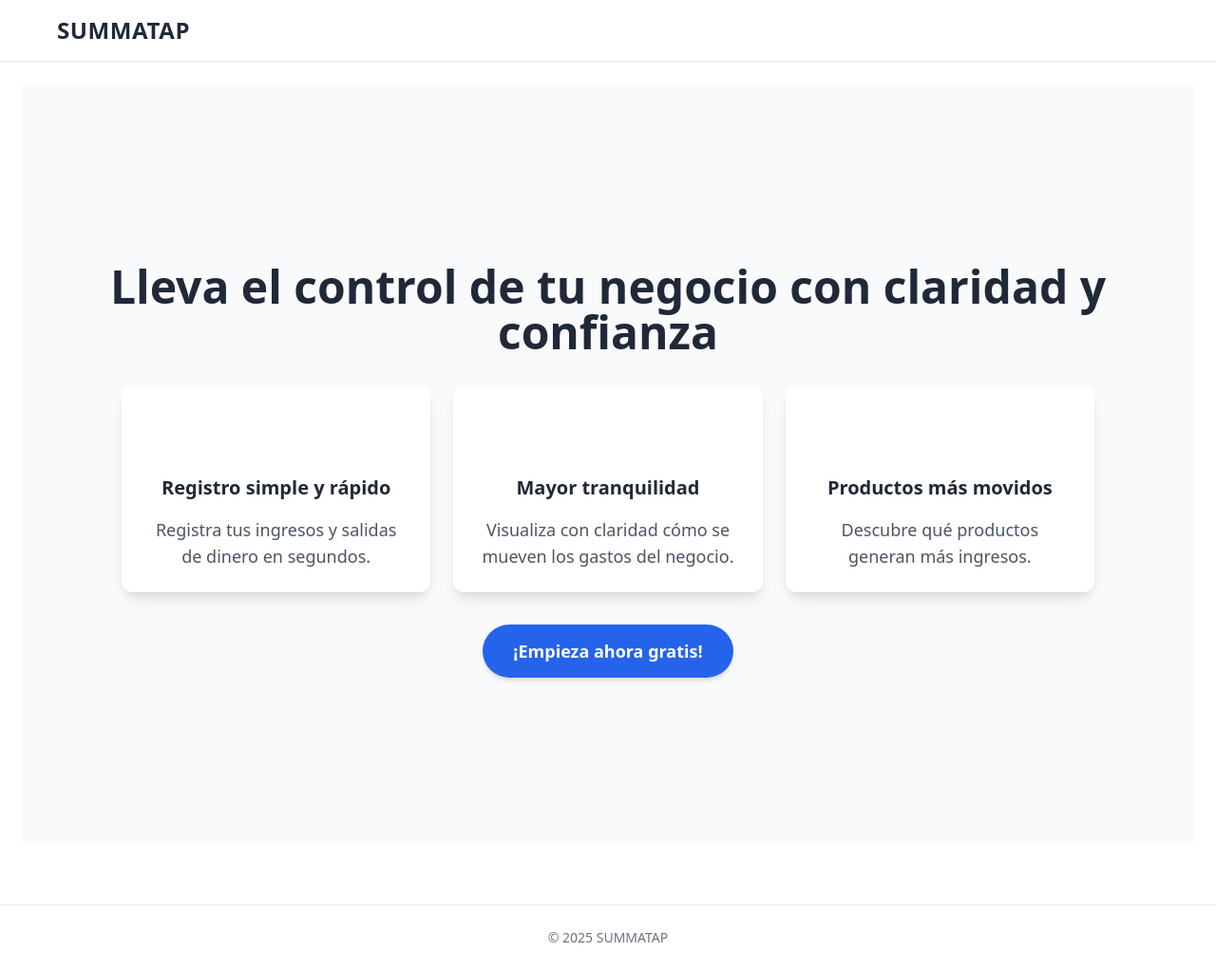
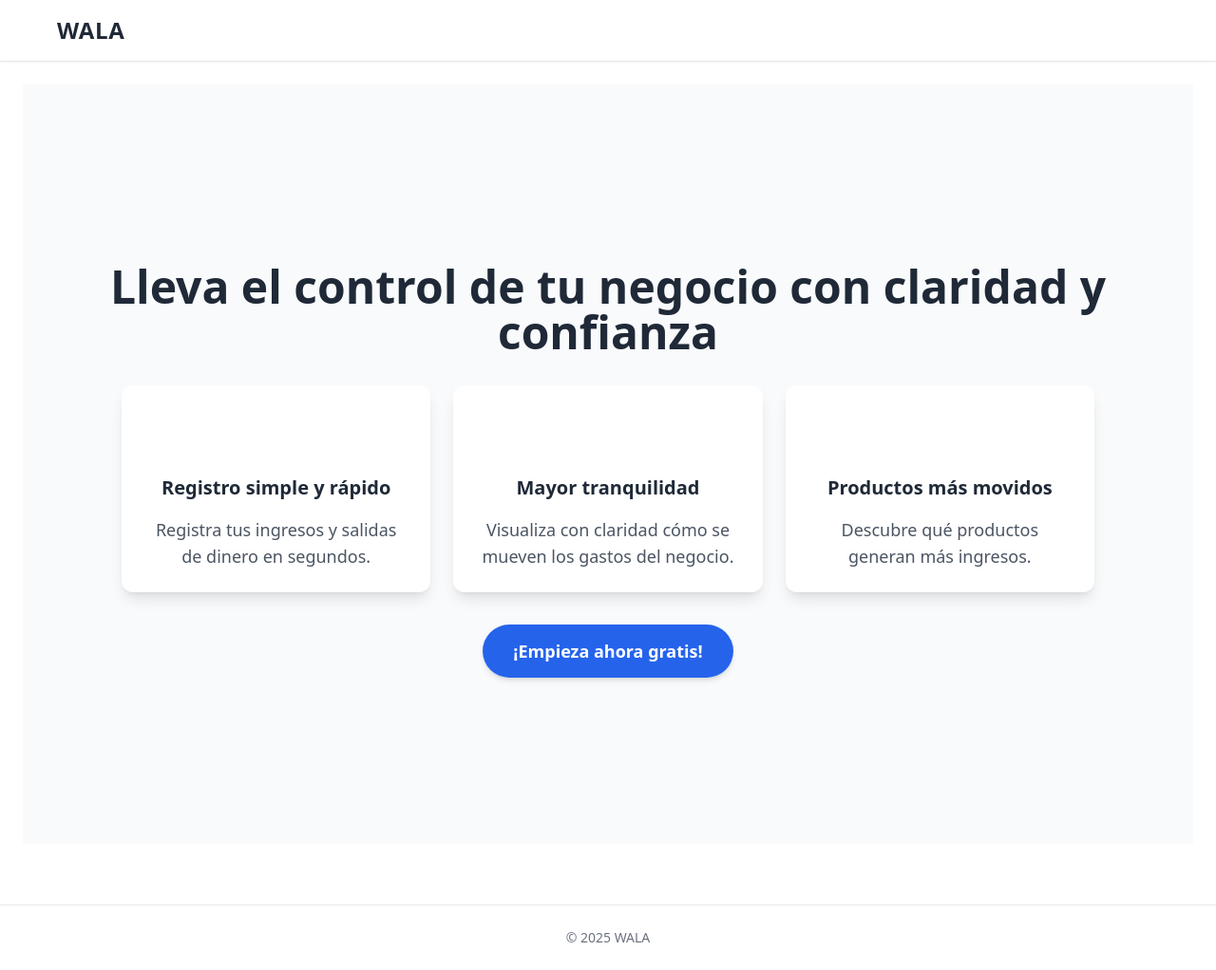
Before and after one commit to josenavarretedr/wala, a Vue app: page / in a window 1280 px wide. Shown: the whole page at 95% size. Built offline with nearby package versions, Linux system fonts and the light colour scheme; no server answers; some icons are missing.

Commit message:
redorder 0.0

```diff
--- a/index.html
+++ b/index.html
@@ -4,7 +4,7 @@
     <meta charset="UTF-8" />
     <link rel="icon" type="image/svg+xml" href="/vite.svg" />
     <meta name="viewport" content="width=device-width, initial-scale=1.0" />
-    <title>SUMMATAP</title>
+    <title>WALA</title>
   </head>
   <body>
     <div id="app"></div>
--- a/src/components/LayoutCmpts/Footer.vue
+++ b/src/components/LayoutCmpts/Footer.vue
@@ -2,7 +2,7 @@
   <footer
     class="bg-white border-t border-gray-200 text-gray-500 text-sm text-center py-6 mt-10"
   >
-    <p>© 2025 SUMMATAP</p>
+    <p>© 2025 WALA</p>
   </footer>
 </template>
 
--- a/src/components/LayoutCmpts/Header.vue
+++ b/src/components/LayoutCmpts/Header.vue
@@ -32,7 +32,7 @@ import { Folder } from "@iconoir/vue";
 const authStore = useAuthStore();
 const businessStore = useBusinessStore();
 
-const displayName = ref("SUMMATAP");
+const displayName = ref("WALA");
 
 const businessName = computed(() => {
   const id = businessStore.currentBusinessId;
@@ -45,9 +45,9 @@ watch(
   () => authStore.user.value,
   (newUser) => {
     if (!newUser) {
-      displayName.value = "SUMMATAP";
+      displayName.value = "WALA";
     } else {
-      displayName.value = businessName.value || "SUMMATAP";
+      displayName.value = businessName.value || "WALA";
     }
   },
   { immediate: true }
@@ -58,7 +58,7 @@ watch(
   () => businessStore.currentBusinessId,
   () => {
     if (authStore.user.value) {
-      displayName.value = businessName.value || "SUMMATAP";
+      displayName.value = businessName.value || "WALA";
     }
   }
 );
--- a/src/router/index.js
+++ b/src/router/index.js
@@ -3,7 +3,6 @@ import { createWebHistory, createRouter } from "vue-router";
 import { useAuthStore } from "@/stores/authStore"; // Importa el store de autenticación
 import DefaultLayout from "@/layouts/DefaultLayout.vue";
 import AuthLayout from "@/layouts/AuthLayout.vue";
-import Login from "@/pages/Login.vue";
 
 // Definir rutas
 const routes = [
@@ -33,16 +32,15 @@ const routes = [
       {
         path: 'login',
         name: 'Login',
-        component: Login
+        component: () => import('@/views/auth/Login.vue')
       },
       {
         path: 'register',
         name: 'RegisterView',
-        component: () => import('@/pages/Register.vue')
+        component: () => import('@/views/auth/Register.vue')
       },
     ],
   },
-
   {
     path: '/dashboard',
     component: () => import('@/layouts/DashboardLayout.vue'),
@@ -53,41 +51,63 @@ const routes = [
         name: 'DashboardRedirect',
         component: () => import('@/pages/DashboardRedirect.vue'),
       },
+
+      // Creación de nuevo negocio
       {
         path: 'createNewBusiness',
         name: 'CreateNewBusiness',
         component: () => import('@/components/Business/CreateNewBusiness.vue'),
       },
+
+      // Panel por negocio
       {
         path: ':idBusiness',
         name: 'Dashboard',
         component: () => import('@/pages/Dashboard.vue'),
       },
+
+      // Módulo de Registro Contable
       {
         path: 'basicAccountingRecordsBook',
+        component: () => import('@/pages/BasicAccountingRecordsWrapper.vue'),
+        children: [
+          {
+            path: '',
             name: 'BasicAccountingRecordsBook',
             component: () => import('@/pages/BasicAccountingRecordsWrapper.vue'),
           },
           {
-        path: 'basicAccountingRecordsBook/:registerId',
+            path: ':registerId',
             name: 'DetailsRecords',
-        component: () => import('@/components/HistorialRecords/DetailsRecords.vue')
+            component: () => import('@/components/HistorialRecords/DetailsRecords.vue'),
+          }
+        ]
+      },
+
+      // Módulo de Caja Diaria
+      {
+        path: 'cashClosureApp',
+        component: () => import('@/components/cashClosureApp/CashClosureApp.vue'),
+        children: [
+          {
+            path: '',
+            name: 'CashClosureApp',
+            component: () => import('@/components/cashClosureApp/CashClosureApp.vue'),
           },
           {
-        path: 'cashClosureApp',
-        name: 'CashClosureApp',
-        component: () => import('@/components/cashClosureApp/CashClosureApp.vue')
+            path: ':cashClosureId',
+            name: 'CashClosureDetails',
+            component: () => import('@/components/cashClosureApp/CashClosureDetails.vue'),
           },
           {
-        path: 'cashClosureApp/:cashClosureId',
-        name: 'CashClosureDetails',
-        component: () => import('@/components/cashClosureApp/CashClosureDetails.vue')
-      },
-      {
-        path: 'cashClosureApp/all',
+            path: 'all',
             name: 'CashClosureAll',
             component: () => import('@/pages/MonthlyCashCalendarWrapper.vue'),
+          }
+        ]
       },
+
+      // Vista Wizard para Caja (Apertura o Cierre)
       {
         path: 'caja',
         name: 'CajaDiaria',
@@ -97,6 +117,8 @@ const routes = [
     ]
   },
 
+  // Ruta para la página NO encontrada
+  // Debe ser la última ruta definida
   {
     path: '/:pathMatch(.*)*',
     name: 'NotFound',
--- a/src/views/Login.vue
+++ /dev/null
@@ -1,3 +0,0 @@
-<template>
-  <h1>LOGIN</h1>
-</template>
--- a/src/views/Register.vue
+++ /dev/null
@@ -1,3 +0,0 @@
-<template>
-  <h1>Register</h1>
-</template>
```
Also changed, not shown: src/views/auth/Login.vue (renamed from src/pages/Login.vue), src/views/auth/Register.vue (renamed from src/pages/Register.vue). Lines whose indentation alone changed are shown as unchanged.
